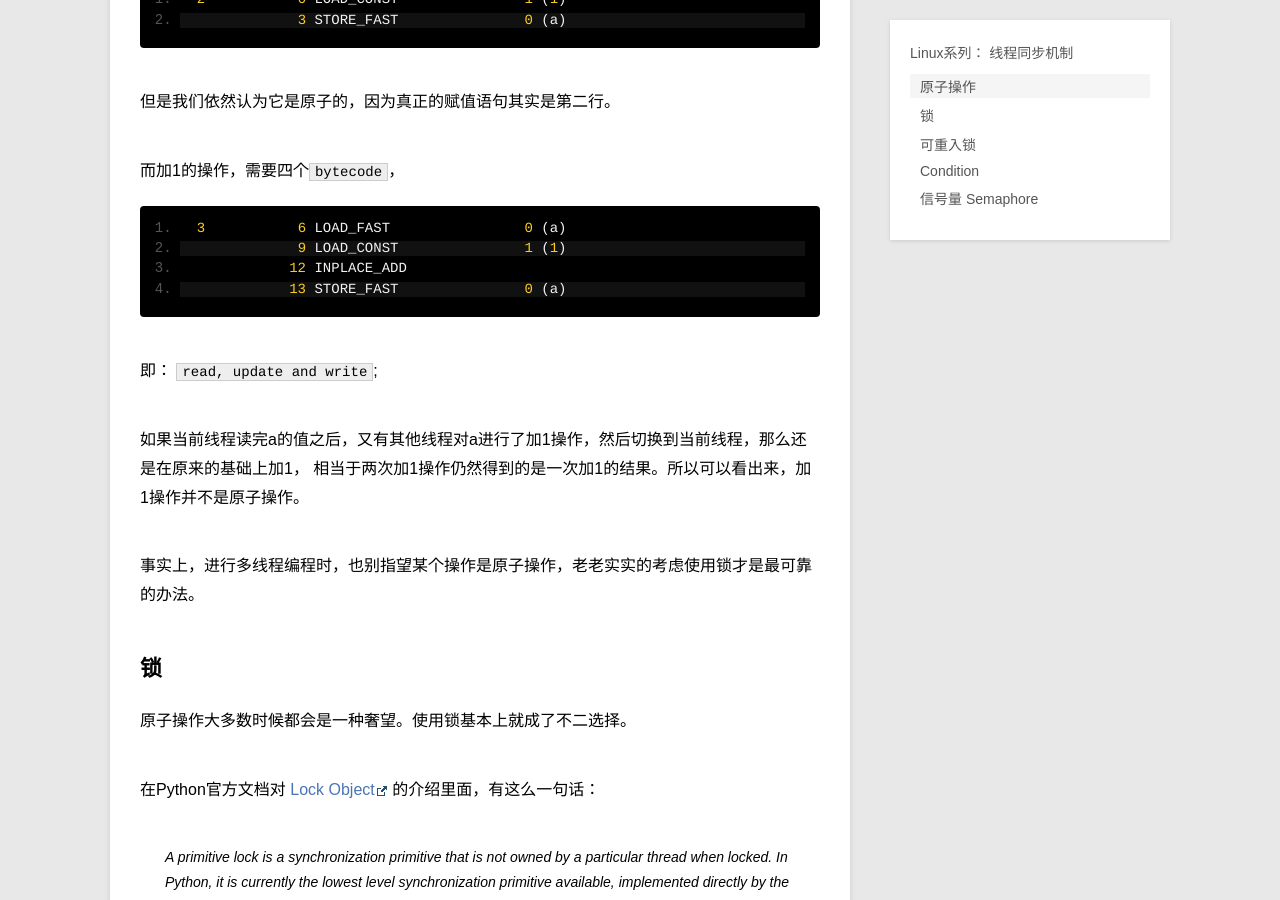
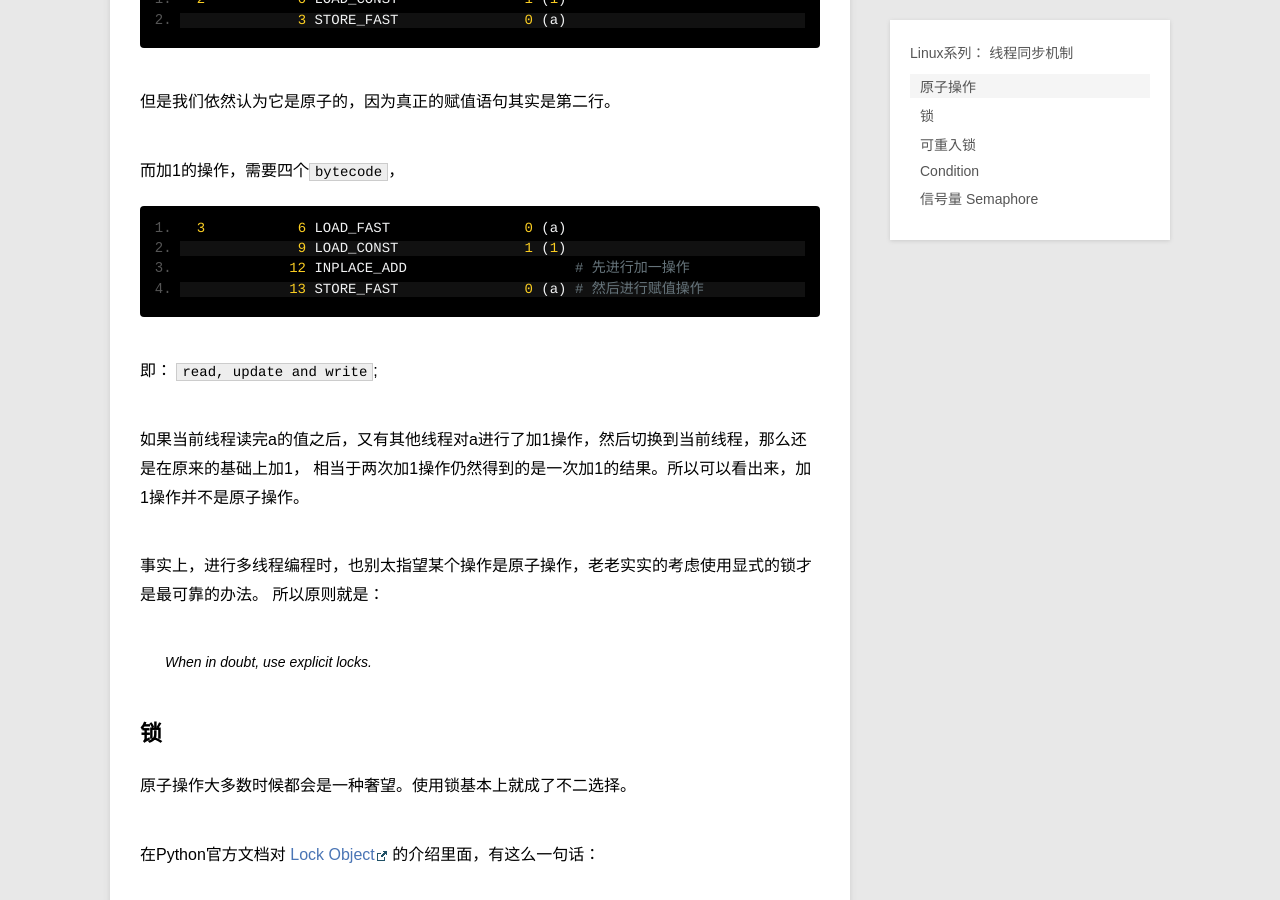
Before and after one commit to tylderen/tylderen.github.io, a Jekyll site: the page built from _posts/blog/2016-08-21-linux-multi-threads.md, in a window 1280 px wide and 900 px high, scrolled down 1691 px. Built offline with Jekyll 4.4.1, drawn with Linux system fonts in a browser that asks for light colours; Markdown is read by kramdown in place of the engine named in the settings.

Commit message:
Update 2016-08-21-linux-multi-threads.md

````diff
--- a/_posts/blog/2016-08-21-linux-multi-threads.md
+++ b/_posts/blog/2016-08-21-linux-multi-threads.md
@@ -63,8 +63,8 @@ In [3]: dis.dis(test)
 ```
   3           6 LOAD_FAST                0 (a)
               9 LOAD_CONST               1 (1)
-             12 INPLACE_ADD
-             13 STORE_FAST               0 (a)
+             12 INPLACE_ADD                    # 先进行加一操作
+             13 STORE_FAST               0 (a) # 然后进行赋值操作
 ```
 
 即： `read, update and write`;
@@ -72,7 +72,10 @@ In [3]: dis.dis(test)
 如果当前线程读完a的值之后，又有其他线程对a进行了加1操作，然后切换到当前线程，那么还是在原来的基础上加1，
 相当于两次加1操作仍然得到的是一次加1的结果。所以可以看出来，加1操作并不是原子操作。
 
-事实上，进行多线程编程时，也别指望某个操作是原子操作，老老实实的考虑使用锁才是最可靠的办法。
+事实上，进行多线程编程时，也别太指望某个操作是原子操作，老老实实的考虑使用显式的锁才是最可靠的办法。
+所以原则就是：
+
+> When in doubt, use explicit locks.
 
 ## 锁
 
````
